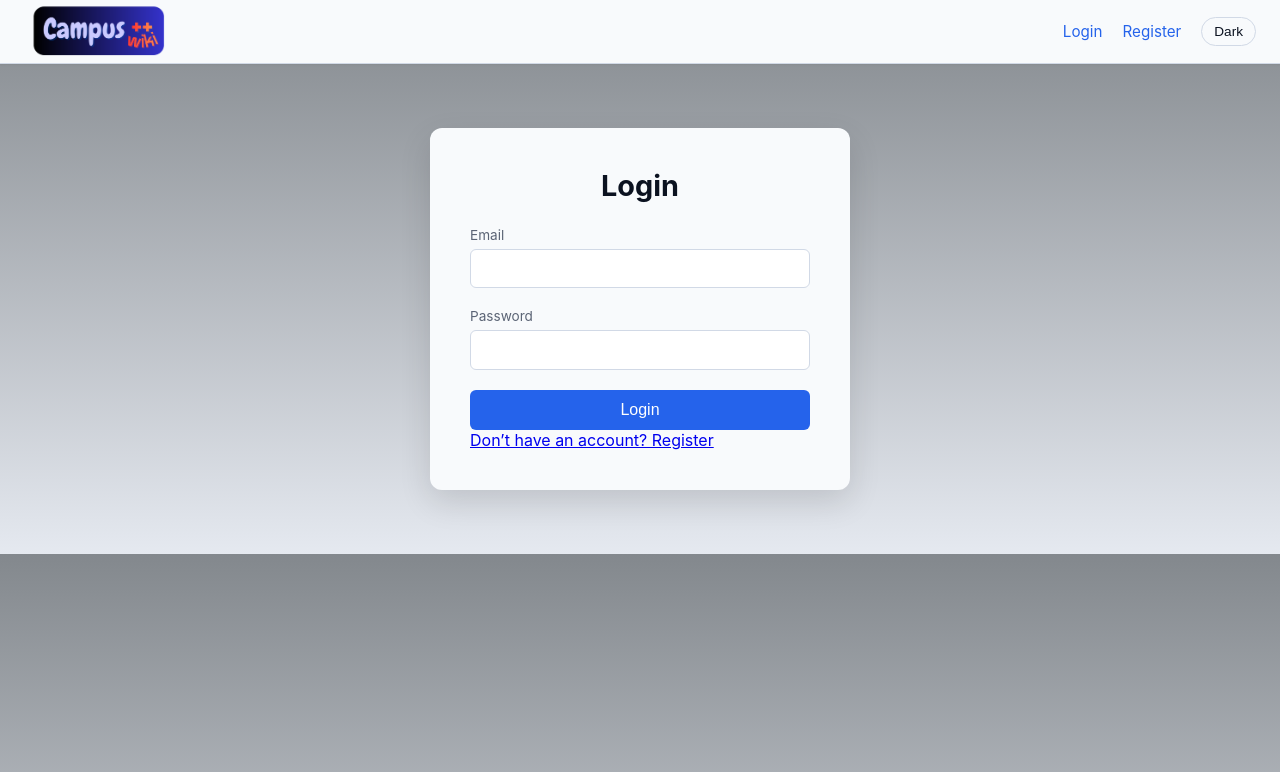
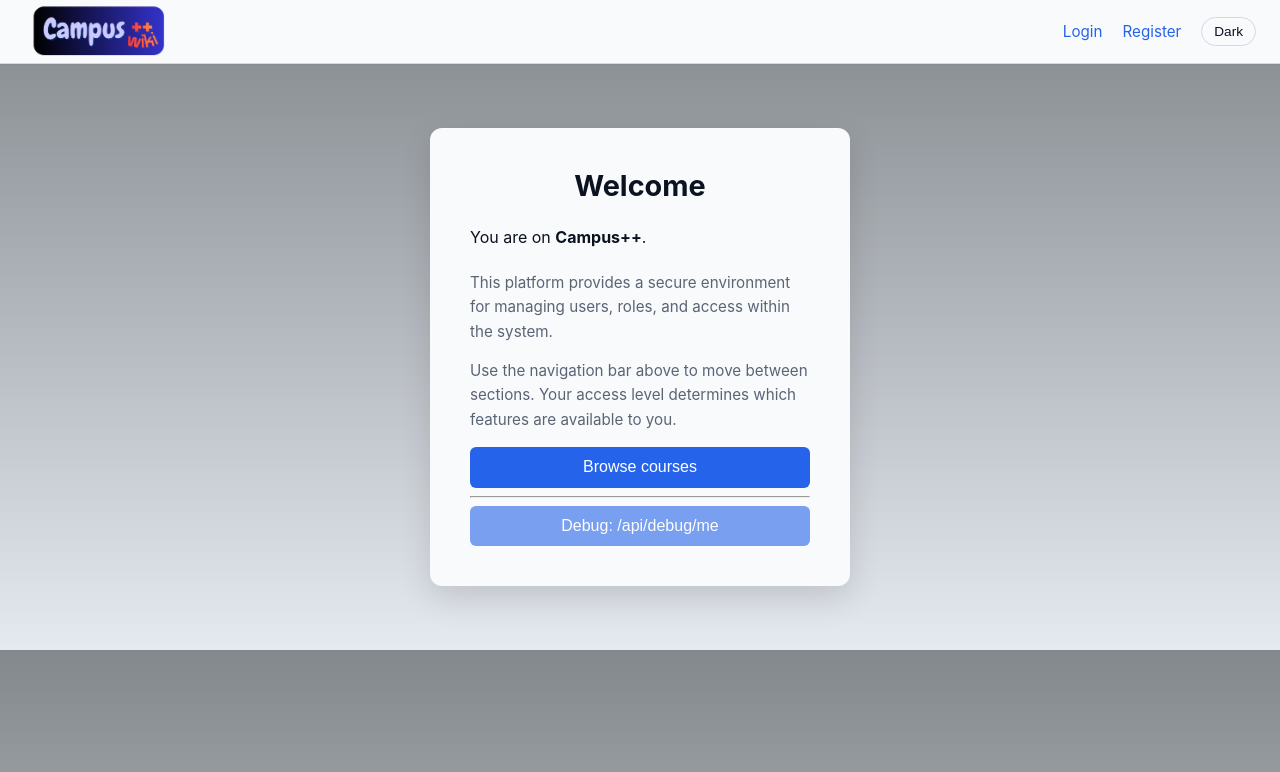
Before and after one commit to Nexoc/campus-plus-plus, a JavaScript app in the folder frontend/: page / in a window 1280 px wide. Before the commit this address led to /login. Shown: the top 772 px of the page. Built offline with nearby package versions, Linux system fonts and the light colour scheme.

Commit message:
feat: make /courses and /home publicy accessible pages

```diff
--- a/frontend/index.html
+++ b/frontend/index.html
@@ -4,7 +4,7 @@
     <meta charset="UTF-8" />
     <link rel="icon" type="image/svg+xml" href="/icon.svg" />
     <meta name="viewport" content="width=device-width, initial-scale=1.0" />
-    <title>frontend</title>
+    <title>Campus++</title>
   </head>
   <body>
     <div id="app"></div>
--- a/frontend/src/app/router/index.ts
+++ b/frontend/src/app/router/index.ts
@@ -29,7 +29,7 @@ const routes: RouteRecordRaw[] = [
     path: '/',
     name: 'home',
     component: HomePage,
-    meta: { requiresAuth: true },
+    meta: { public: true },
   },
   {
     path: '/account/change-password',
@@ -59,7 +59,7 @@ const routes: RouteRecordRaw[] = [
   path: '/courses',
   name: 'Courses',
   component: () => import('@/modules/courses/pages/CoursesPage.vue'),
-  meta: { requiresAuth: true },
+  meta: { public: true },
 },
 
 
--- a/frontend/src/modules/home/pages/HomePage.vue
+++ b/frontend/src/modules/home/pages/HomePage.vue
@@ -14,7 +14,7 @@
     <h1>Welcome</h1>
 
     <p class="home-subtitle">
-      You are logged in to <strong>Campus++</strong>.
+      You are on <strong>Campus++</strong>.
     </p>
 
     <div class="home-content">
```
Also changed, not shown: 2 other files (tests, documents, lock files or other folders).
